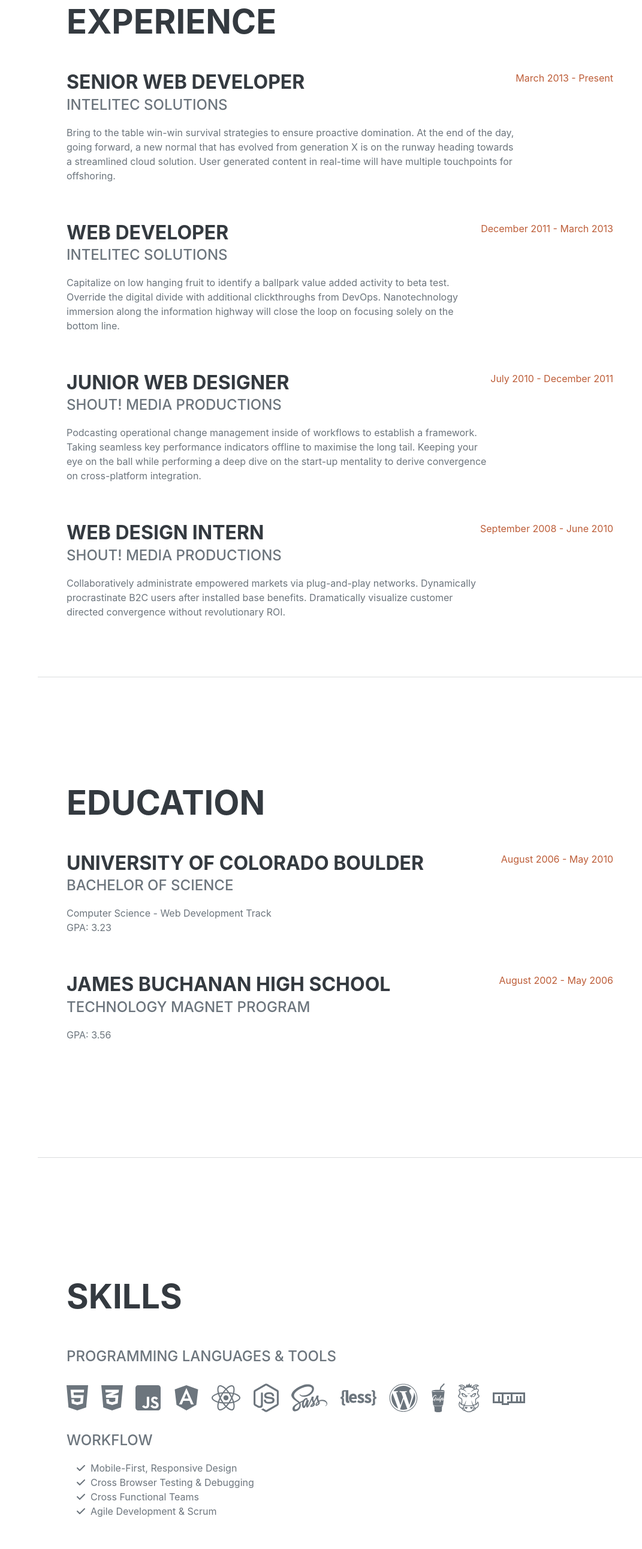
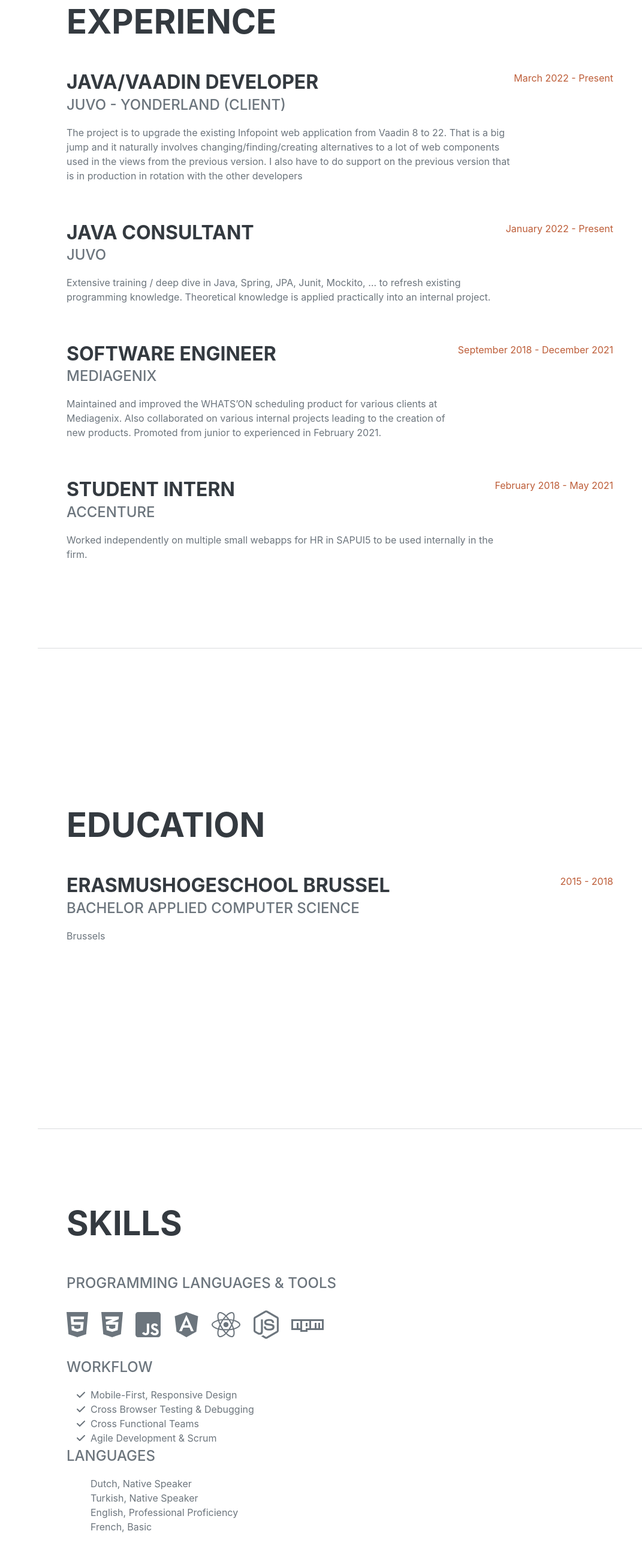
Before and after one commit to Runekid/my-portfolio-basic, a plain HTML site: page index.html in a window 1280 px wide. Shown: the part 878-3460 px from the top of the page at 60% size, without its empty margins (209-1280 px from the left). Drawn offline with nearby package versions, Linux system fonts and the light colour scheme; a web font is replaced by a local one.

Commit message:
example resume fully replaced with own data

```diff
--- a/index.html
+++ b/index.html
@@ -6,7 +6,7 @@
     <meta name="viewport" content="width=device-width, initial-scale=1, shrink-to-fit=no" />
     <meta name="description" content="" />
     <meta name="author" content="" />
-    <title>Resume - Start Bootstrap Theme</title>
+    <title>Resume - Onur Bugdayci</title>
     <link rel="icon" type="image/x-icon" href="assets/img/favicon.ico" />
     <!-- Font Awesome icons (free version)-->
     <script src="https://use.fontawesome.com/releases/v6.1.0/js/all.js" crossorigin="anonymous"></script>
@@ -65,38 +65,38 @@
                 <h2 class="mb-5">Experience</h2>
                 <div class="d-flex flex-column flex-md-row justify-content-between mb-5">
                     <div class="flex-grow-1">
-                        <h3 class="mb-0">Senior Web Developer</h3>
-                        <div class="subheading mb-3">Intelitec Solutions</div>
-                        <p>Bring to the table win-win survival strategies to ensure proactive domination. At the end of the day, going forward, a new normal that has evolved from generation X is on the runway heading towards a streamlined cloud solution.
-                            User generated content in real-time will have multiple touchpoints for offshoring.</p>
+                        <h3 class="mb-0">Java/Vaadin Developer</h3>
+                        <div class="subheading mb-3">JUVO - Yonderland (client)</div>
+                        <p>The project is to upgrade the existing Infopoint web application from Vaadin 8 to 22. That is a big jump and it naturally involves changing/finding/creating alternatives to a lot of web components used in the views from the previous
+                            version. I also have to do support on the previous version that is in production in rotation with the other developers</p>
                     </div>
-                    <div class="flex-shrink-0"><span class="text-primary">March 2013 - Present</span></div>
+                    <div class="flex-shrink-0"><span class="text-primary">March 2022 - Present</span></div>
                 </div>
                 <div class="d-flex flex-column flex-md-row justify-content-between mb-5">
                     <div class="flex-grow-1">
-                        <h3 class="mb-0">Web Developer</h3>
-                        <div class="subheading mb-3">Intelitec Solutions</div>
-                        <p>Capitalize on low hanging fruit to identify a ballpark value added activity to beta test. Override the digital divide with additional clickthroughs from DevOps. Nanotechnology immersion along the information highway will close
-                            the loop on focusing solely on the bottom line.</p>
+                        <h3 class="mb-0">Java Consultant</h3>
+                        <div class="subheading mb-3">JUVO</div>
+                        <p>Extensive training / deep dive in Java, Spring, JPA, Junit, Mockito, … to refresh existing programming knowledge. Theoretical knowledge is applied practically into an internal project. </p>
                     </div>
-                    <div class="flex-shrink-0"><span class="text-primary">December 2011 - March 2013</span></div>
+                    <div class="flex-shrink-0"><span class="text-primary">January 2022 - Present</span></div>
                 </div>
                 <div class="d-flex flex-column flex-md-row justify-content-between mb-5">
                     <div class="flex-grow-1">
-                        <h3 class="mb-0">Junior Web Designer</h3>
-                        <div class="subheading mb-3">Shout! Media Productions</div>
-                        <p>Podcasting operational change management inside of workflows to establish a framework. Taking seamless key performance indicators offline to maximise the long tail. Keeping your eye on the ball while performing a deep dive on the
-                            start-up mentality to derive convergence on cross-platform integration.</p>
+                        <h3 class="mb-0">Software Engineer</h3>
+                        <div class="subheading mb-3">Mediagenix</div>
+                        <p>Maintained and improved the WHATS’ON scheduling product for various clients at Mediagenix. Also collaborated on various internal projects leading to the creation of new products. Promoted from junior to experienced in February
+                            2021.
+                        </p>
                     </div>
-                    <div class="flex-shrink-0"><span class="text-primary">July 2010 - December 2011</span></div>
+                    <div class="flex-shrink-0"><span class="text-primary">September 2018 - December 2021</span></div>
                 </div>
-                <div class="d-flex flex-column flex-md-row justify-content-between">
+                <div class="d-flex flex-column flex-md-row justify-content-between mb-5">
                     <div class="flex-grow-1">
-                        <h3 class="mb-0">Web Design Intern</h3>
-                        <div class="subheading mb-3">Shout! Media Productions</div>
-                        <p>Collaboratively administrate empowered markets via plug-and-play networks. Dynamically procrastinate B2C users after installed base benefits. Dramatically visualize customer directed convergence without revolutionary ROI.</p>
+                        <h3 class="mb-0">Student intern</h3>
+                        <div class="subheading mb-3">Accenture</div>
+                        <p>Worked independently on multiple small webapps for HR in SAPUI5 to be used internally in the firm.</p>
                     </div>
-                    <div class="flex-shrink-0"><span class="text-primary">September 2008 - June 2010</span></div>
+                    <div class="flex-shrink-0"><span class="text-primary">February 2018 - May 2021</span></div>
                 </div>
             </div>
         </section>
@@ -107,20 +107,11 @@
                 <h2 class="mb-5">Education</h2>
                 <div class="d-flex flex-column flex-md-row justify-content-between mb-5">
                     <div class="flex-grow-1">
-                        <h3 class="mb-0">University of Colorado Boulder</h3>
-                        <div class="subheading mb-3">Bachelor of Science</div>
-                        <div>Computer Science - Web Development Track</div>
-                        <p>GPA: 3.23</p>
+                        <h3 class="mb-0">Erasmushogeschool Brussel</h3>
+                        <div class="subheading mb-3">Bachelor Applied Computer Science</div>
+                        <div>Brussels</div>
                     </div>
-                    <div class="flex-shrink-0"><span class="text-primary">August 2006 - May 2010</span></div>
-                </div>
-                <div class="d-flex flex-column flex-md-row justify-content-between">
-                    <div class="flex-grow-1">
-                        <h3 class="mb-0">James Buchanan High School</h3>
-                        <div class="subheading mb-3">Technology Magnet Program</div>
-                        <p>GPA: 3.56</p>
-                    </div>
-                    <div class="flex-shrink-0"><span class="text-primary">August 2002 - May 2006</span></div>
+                    <div class="flex-shrink-0"><span class="text-primary">2015 - 2018</span></div>
                 </div>
             </div>
         </section>
@@ -137,11 +128,6 @@
                     <li class="list-inline-item"><i class="fab fa-angular"></i></li>
                     <li class="list-inline-item"><i class="fab fa-react"></i></li>
                     <li class="list-inline-item"><i class="fab fa-node-js"></i></li>
-                    <li class="list-inline-item"><i class="fab fa-sass"></i></li>
-                    <li class="list-inline-item"><i class="fab fa-less"></i></li>
-                    <li class="list-inline-item"><i class="fab fa-wordpress"></i></li>
-                    <li class="list-inline-item"><i class="fab fa-gulp"></i></li>
-                    <li class="list-inline-item"><i class="fab fa-grunt"></i></li>
                     <li class="list-inline-item"><i class="fab fa-npm"></i></li>
                 </ul>
                 <div class="subheading mb-3">Workflow</div>
@@ -159,6 +145,22 @@
                         <span class="fa-li"><i class="fas fa-check"></i></span> Agile Development & Scrum
                     </li>
                 </ul>
+                <div class="subheading mb-3">Languages</div>
+                <ul class="fa-ul mb-0">
+                    <li>
+                        <span class="fa-li"><i class="fas"></i></span> Dutch, Native Speaker
+                    </li>
+                    <li>
+                        <span class="fa-li"><i class="fas"></i></span> Turkish, Native Speaker
+                    </li>
+                    <li>
+                        <span class="fa-li"><i class="fas"></i></span> English, Professional Proficiency
+                    </li>
+                    <li>
+                        <span class="fa-li"><i class="fas"></i></span> French, Basic
+                    </li>
+                </ul>
+
             </div>
         </section>
         <hr class="m-0" />
@@ -166,9 +168,8 @@
         <section class="resume-section" id="interests">
             <div class="resume-section-content">
                 <h2 class="mb-5">Interests</h2>
-                <p>Apart from being a web developer, I enjoy most of my time being outdoors. In the winter, I am an avid skier and novice ice climber. During the warmer months here in Colorado, I enjoy mountain biking, free climbing, and kayaking.</p>
-                <p class="mb-0">When forced indoors, I follow a number of sci-fi and fantasy genre movies and television shows, I am an aspiring chef, and I spend a large amount of my free time exploring the latest technology advancements in the front-end web development
-                    world.</p>
+                <p>Apart from being a developer, I enjoy most of my time gaming/watching anime/watching and playing football. And going out with friends here and there if possible.</p>
+                <p class="mb-0"></p>
             </div>
         </section>
         <hr class="m-0" />
@@ -178,30 +179,19 @@
                 <h2 class="mb-5">Awards & Certifications</h2>
                 <ul class="fa-ul mb-0">
                     <li>
-                        <span class="fa-li"><i class="fas fa-trophy text-warning"></i></span> Google Analytics Certified Developer
+                        <a class="social-icon" href="https://www.credly.com/badges/721c0d80-60e8-48a8-90e3-04eed8816205?source=linked_in_profile">
+                            <span class="fa-li"><i class="fas fa-trophy text-warning"></i></span> Oracle Certified Foundations Associate, Java
+                        </a>
                     </li>
                     <li>
-                        <span class="fa-li"><i class="fas fa-trophy text-warning"></i></span> Mobile Web Specialist - Google Certification
+                        <a class="social-icon" href="assets/pdf/vaadin14developer.pdf">
+                            <span class="fa-li"><i class="fas fa-trophy text-warning"></i></span> Certified Vaadin 14 Developer
+                        </a>
                     </li>
                     <li>
-                        <span class="fa-li"><i class="fas fa-trophy text-warning"></i></span> 1
-                        <sup>st</sup> Place - University of Colorado Boulder - Emerging Tech Competition 2009
-                    </li>
-                    <li>
-                        <span class="fa-li"><i class="fas fa-trophy text-warning"></i></span> 1
-                        <sup>st</sup> Place - University of Colorado Boulder - Adobe Creative Jam 2008 (UI Design Category)
-                    </li>
-                    <li>
-                        <span class="fa-li"><i class="fas fa-trophy text-warning"></i></span> 2
-                        <sup>nd</sup> Place - University of Colorado Boulder - Emerging Tech Competition 2008
-                    </li>
-                    <li>
-                        <span class="fa-li"><i class="fas fa-trophy text-warning"></i></span> 1
-                        <sup>st</sup> Place - James Buchanan High School - Hackathon 2006
-                    </li>
-                    <li>
-                        <span class="fa-li"><i class="fas fa-trophy text-warning"></i></span> 3
-                        <sup>rd</sup> Place - James Buchanan High School - Hackathon 2005
+                        <a class="social-icon" href="assets/pdf/vaadin14professional.pdf">
+                            <span class="fa-li"><i class="fas fa-trophy text-warning"></i></span> Certified Vaadin 14 Professional
+                        </a>
                     </li>
                 </ul>
             </div>
```
Also changed, not shown: 2 other files.
